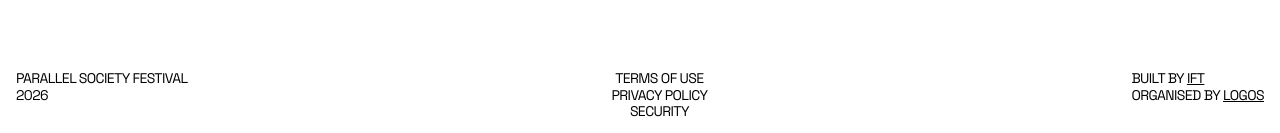
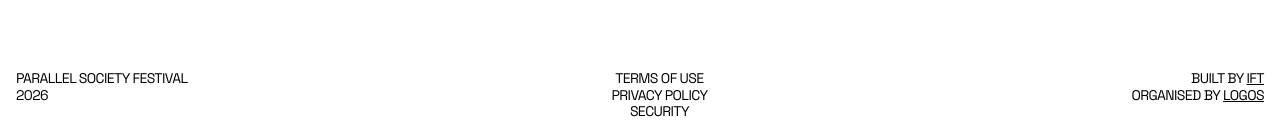
Before and after one commit to acid-info/psf.logos.co, a Next.js app: page / in a window 1280 px wide. Shown: the part 1070-1203 px from the top of the page. Built offline with nearby package versions, Linux system fonts and the light colour scheme.

Commit message:
chore: update footer

```diff
--- a/components/Footer.tsx
+++ b/components/Footer.tsx
@@ -128,7 +128,7 @@ export default function Footer() {
           </a>
         </div>
 
-        <div className="text-sm leading-[16.8px] tracking-[-0.59px] text-black">
+        <div className="text-right text-sm leading-[16.8px] tracking-[-0.59px] text-black">
           BUILT BY{' '}
           <a className="underline" href="https://free.technology/" target="_blank">
             IFT
```
